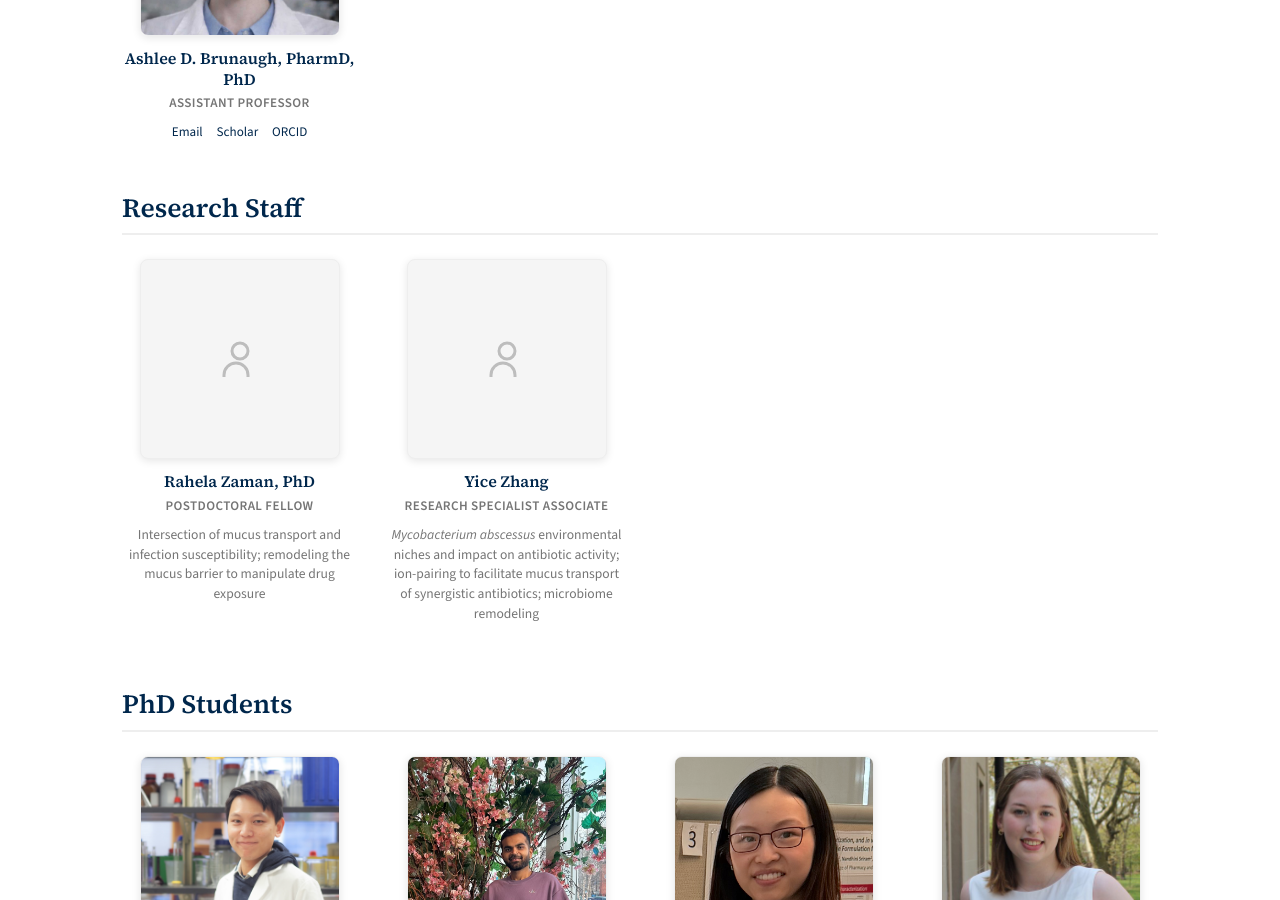
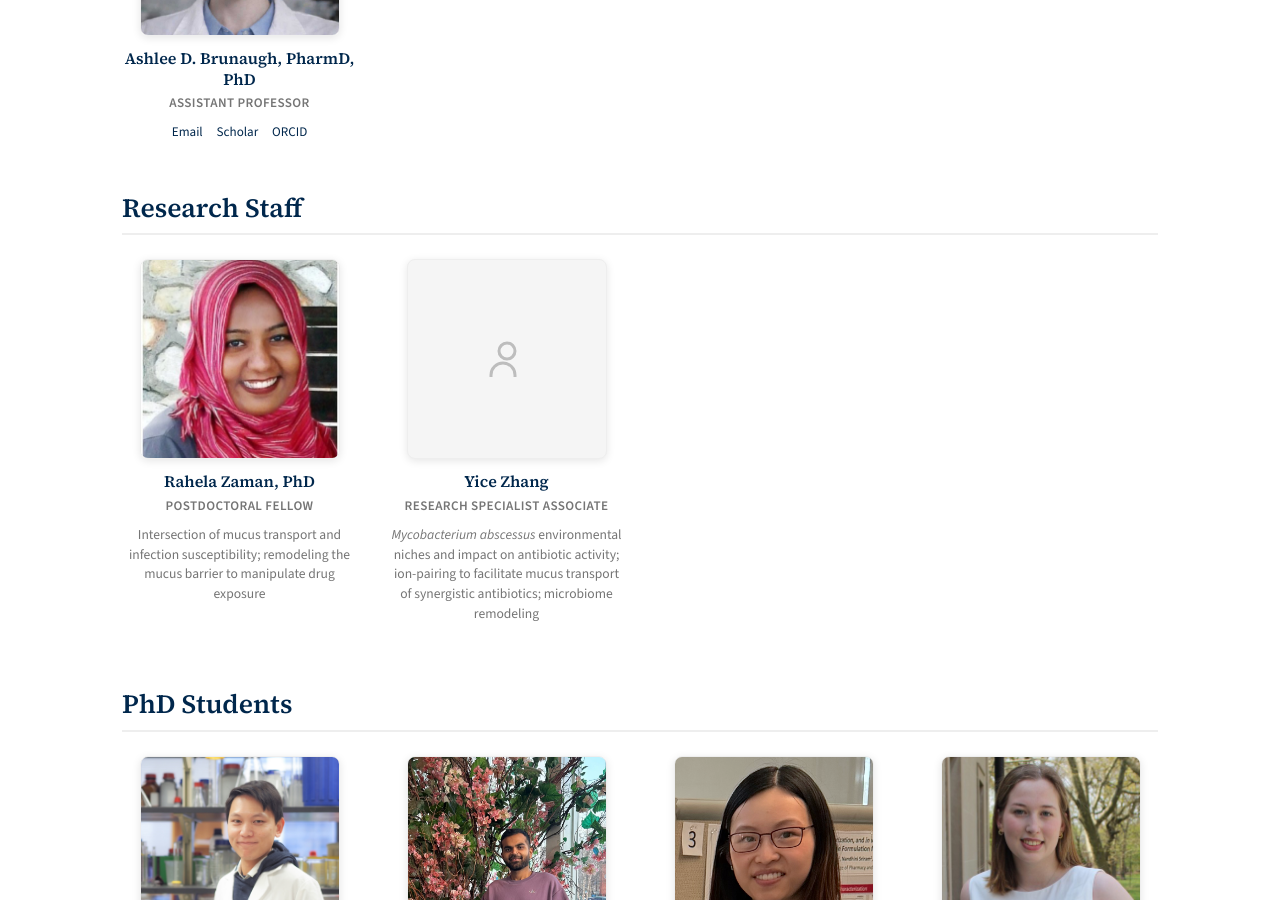
Before and after one commit to Brunaugh-Lab/Brunaugh-Lab.github.io, a Jekyll site: the page built from people.html, in a window 1280 px wide and 900 px high, scrolled down 491 px. Built offline with Jekyll 4.4.1, drawn with Linux system fonts in a browser that asks for light colours.

Commit message:
Add Rahela Zaman headshot

```diff
--- a/people.html
+++ b/people.html
@@ -28,8 +28,8 @@ permalink: /people/
   <h2>Research Staff</h2>
   <div class="headshot-grid">
     <div class="headshot-card">
-      <div class="headshot-photo headshot-placeholder">
-        <svg width="48" height="48" viewBox="0 0 24 24" fill="none" stroke="currentColor" stroke-width="1.5"><circle cx="12" cy="8" r="4"/><path d="M4 21v-1a6 6 0 0 1 12 0v1"/></svg>
+      <div class="headshot-photo">
+        <img src="/images/headshots/rahela-zaman.jpeg" alt="Rahela Zaman" style="object-position: center">
       </div>
       <h3>Rahela Zaman, PhD</h3>
       <div class="headshot-role">Postdoctoral Fellow</div>
```
Also changed, not shown: images/headshots/rahela-zaman.jpeg (added).
